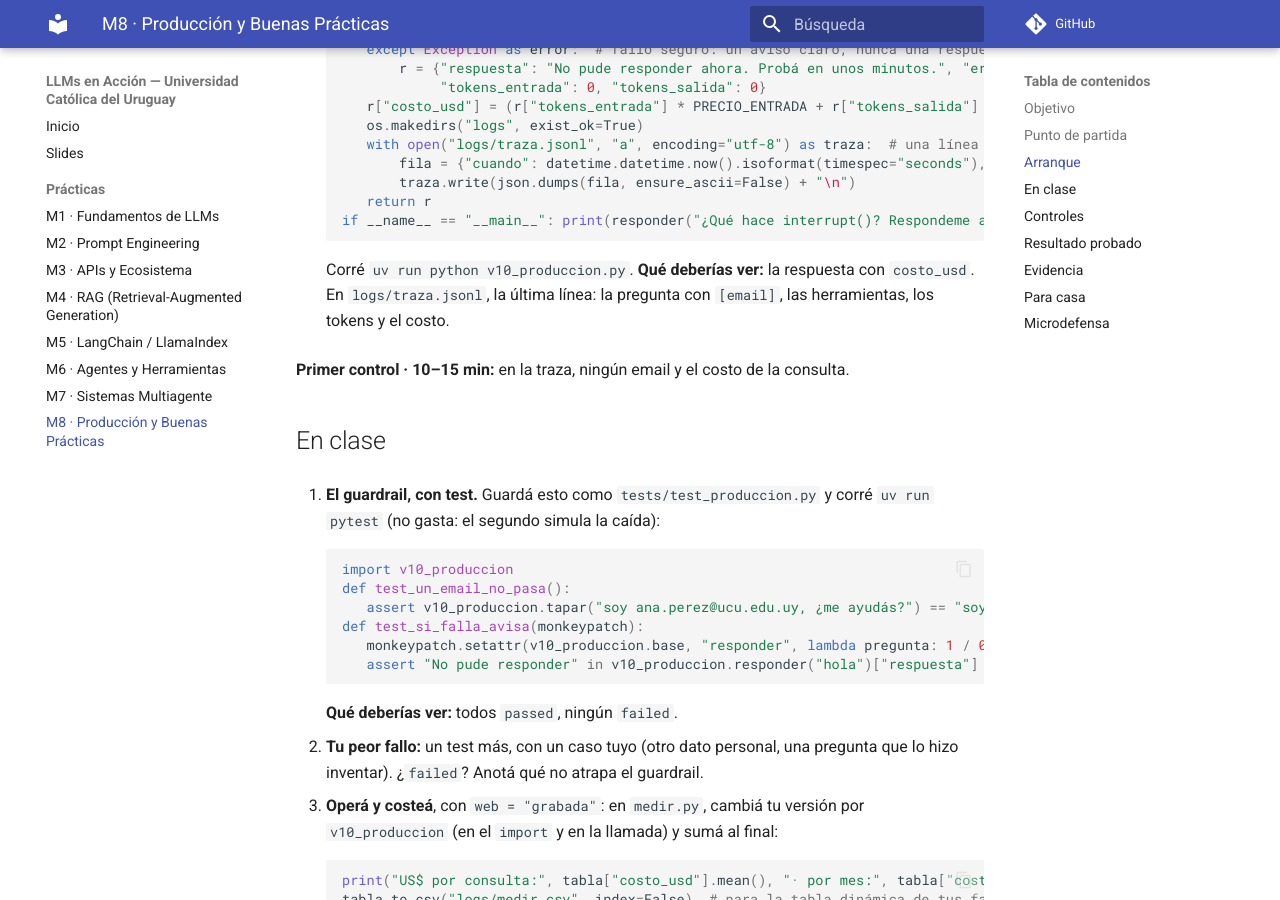
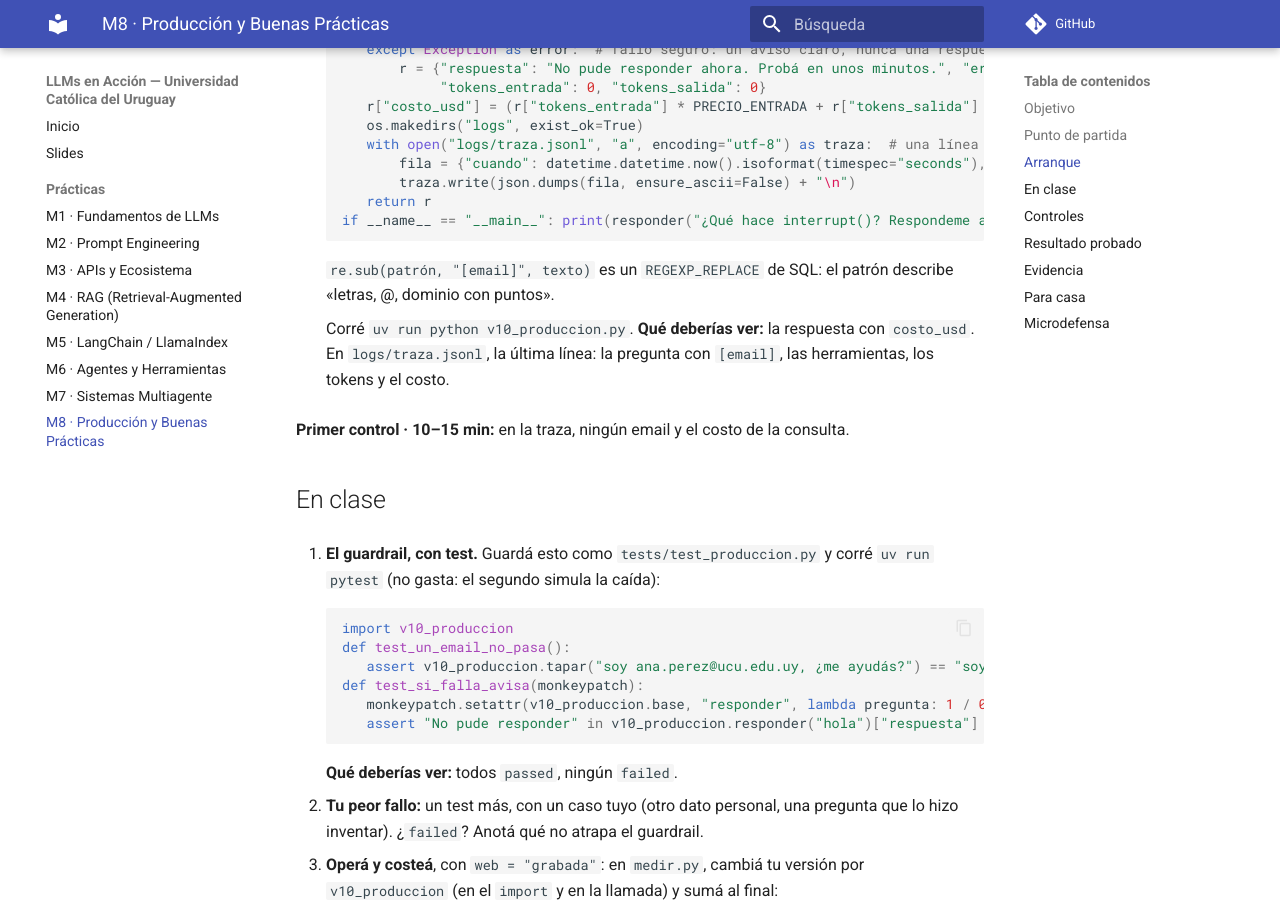
Before and after one commit to JuanFKurucz/ucu-la, an MkDocs documentation site: the page built from docs/practicas/m8-v10-produccion.md, in a window 1280 px wide and 900 px high, scrolled down 1309 px. Built offline with MkDocs 1.6.1 and Material for MkDocs 9.7.7, drawn with Linux system fonts in a browser that asks for light colours; comment, search, counter and statistics services are not loaded.

Commit message:
Práctica M8: el patrón del email
Co-Authored-By: Claude Opus 5.5 <noreply@anthropic.com>

````diff
--- a/docs/practicas/m8-v10-produccion.md
+++ b/docs/practicas/m8-v10-produccion.md
@@ -48,6 +48,8 @@ v1.0 es tu versión de siempre con lo que pide un tablero que usa gente real: un
        return r
     if __name__ == "__main__": print(responder("¿Qué hace interrupt()? Respondeme a ana.perez@ucu.edu.uy"))
     ```
+
+    `re.sub(patrón, "[email]", texto)` es un `REGEXP_REPLACE` de SQL: el patrón describe «letras, @, dominio con puntos».
 
     Corré `uv run python v10_produccion.py`. **Qué deberías ver:** la respuesta con `costo_usd`. En `logs/traza.jsonl`, la última línea: la pregunta con `[email]`, las herramientas, los tokens y el costo.
 
````
Also changed, not shown: 1 other file.
